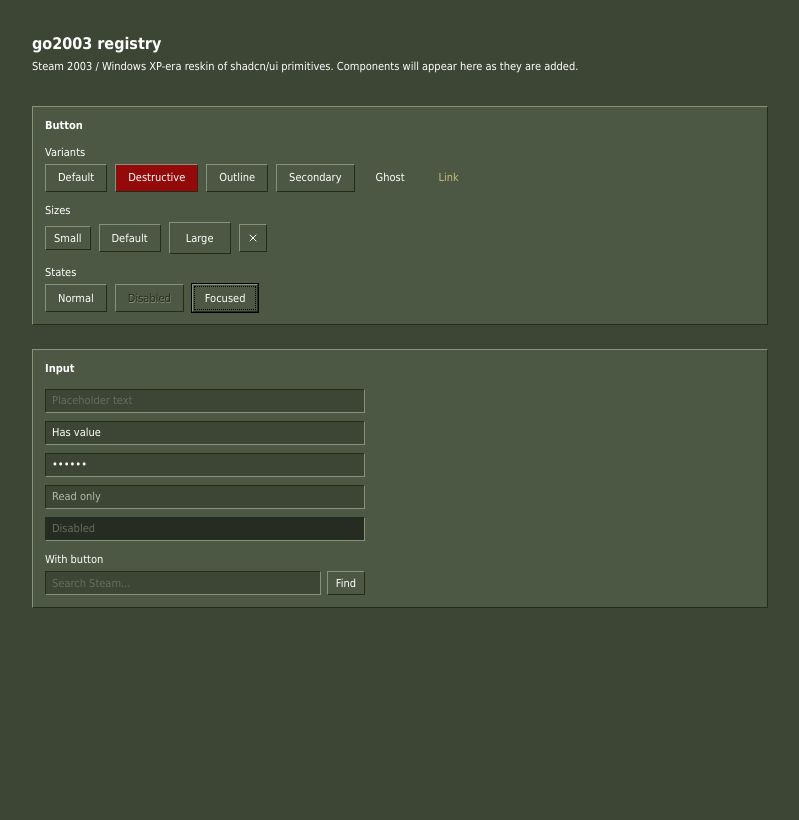
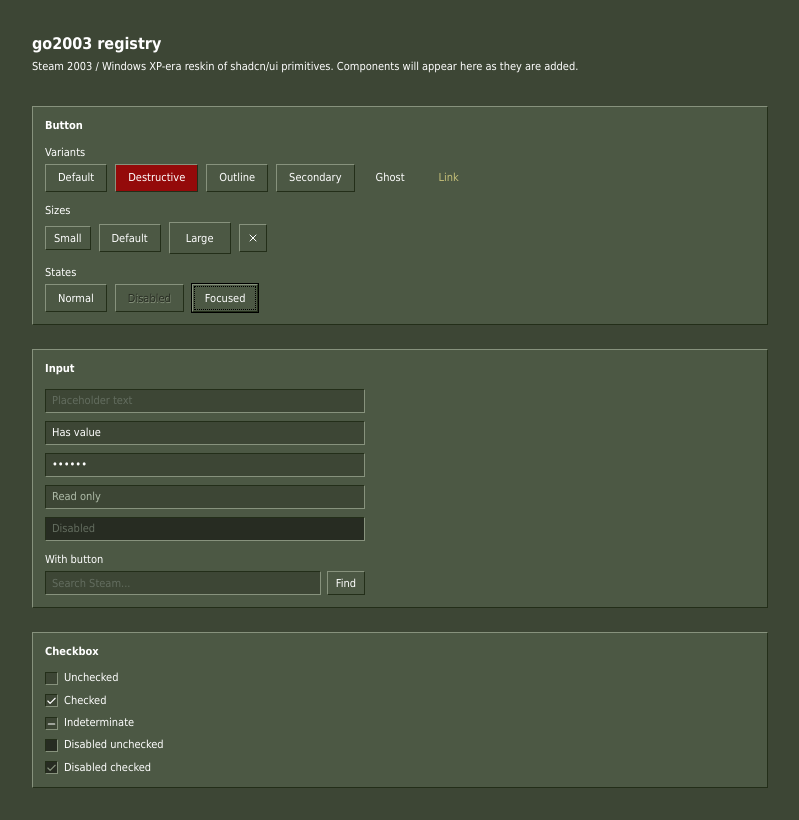
Before and after one commit to OnlyNinjaGear/go2003, a Next.js app: page / in a window 1280 px wide. Shown: the whole page, without its empty margins (240-1039 px from the left). Built offline with nearby package versions, Linux system fonts and the light colour scheme.

Commit message:
auto: page.tsx

```diff
--- a/app/page.tsx
+++ b/app/page.tsx
@@ -1,5 +1,6 @@
 import { Button } from "@/registry/steam2003/ui/button";
 import { Input } from "@/registry/steam2003/ui/input";
+import { Checkbox } from "@/registry/steam2003/ui/checkbox";
 import { X } from "lucide-react";
 
 export default function Home() {
@@ -68,6 +69,33 @@ export default function Home() {
             </div>
           </div>
         </section>
+
+        <section className="bevel-out bg-panel flex flex-col gap-3 p-3">
+          <h2 className="font-bold">Checkbox</h2>
+
+          <div className="flex flex-col gap-2">
+            <label className="flex items-center gap-1.5 cursor-default">
+              <Checkbox />
+              <span>Unchecked</span>
+            </label>
+            <label className="flex items-center gap-1.5 cursor-default">
+              <Checkbox defaultChecked />
+              <span>Checked</span>
+            </label>
+            <label className="flex items-center gap-1.5 cursor-default">
+              <Checkbox checked="indeterminate" />
+              <span>Indeterminate</span>
+            </label>
+            <label className="flex items-center gap-1.5 cursor-default">
+              <Checkbox disabled />
+              <span>Disabled unchecked</span>
+            </label>
+            <label className="flex items-center gap-1.5 cursor-default">
+              <Checkbox defaultChecked disabled />
+              <span>Disabled checked</span>
+            </label>
+          </div>
+        </section>
       </main>
     </div>
   );
```
